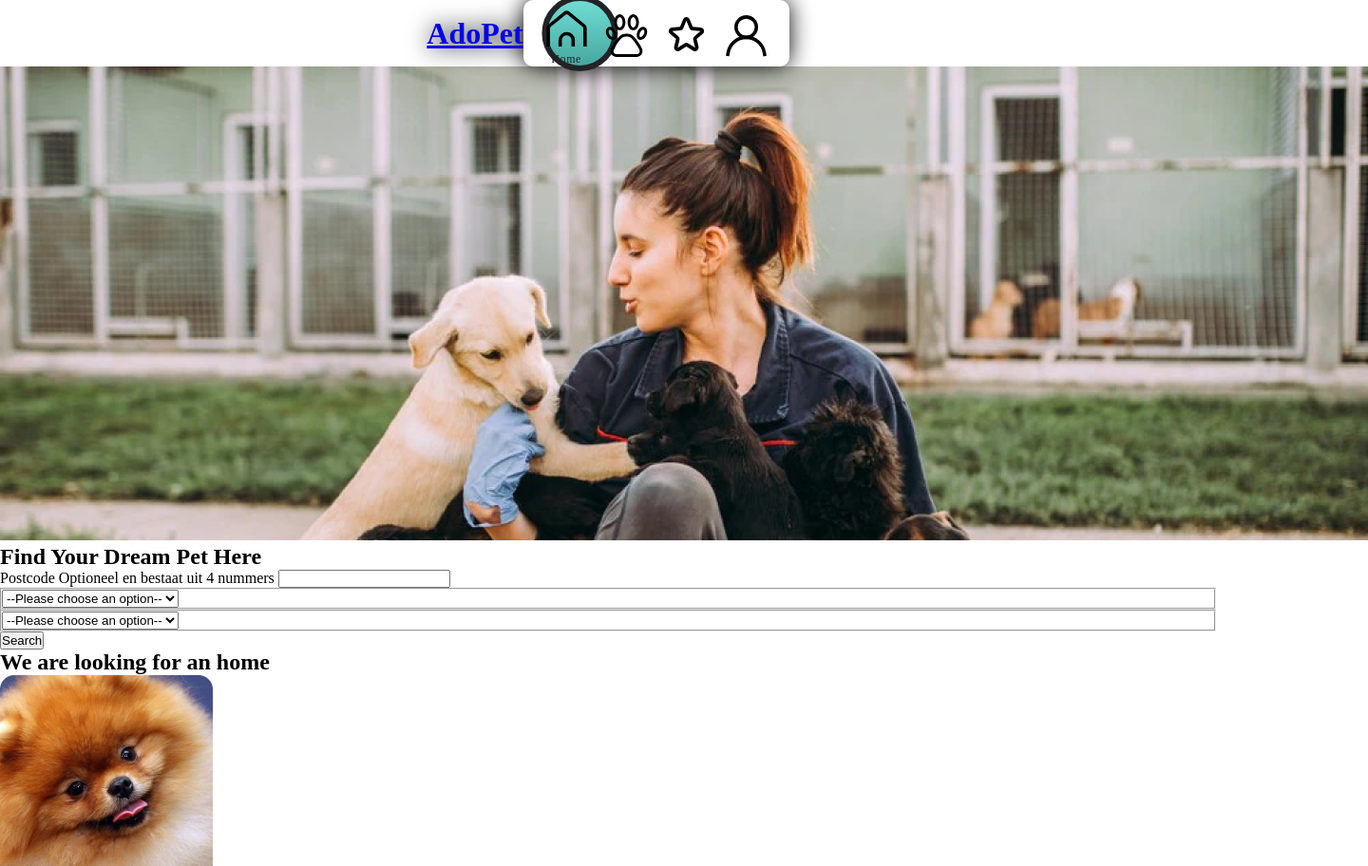
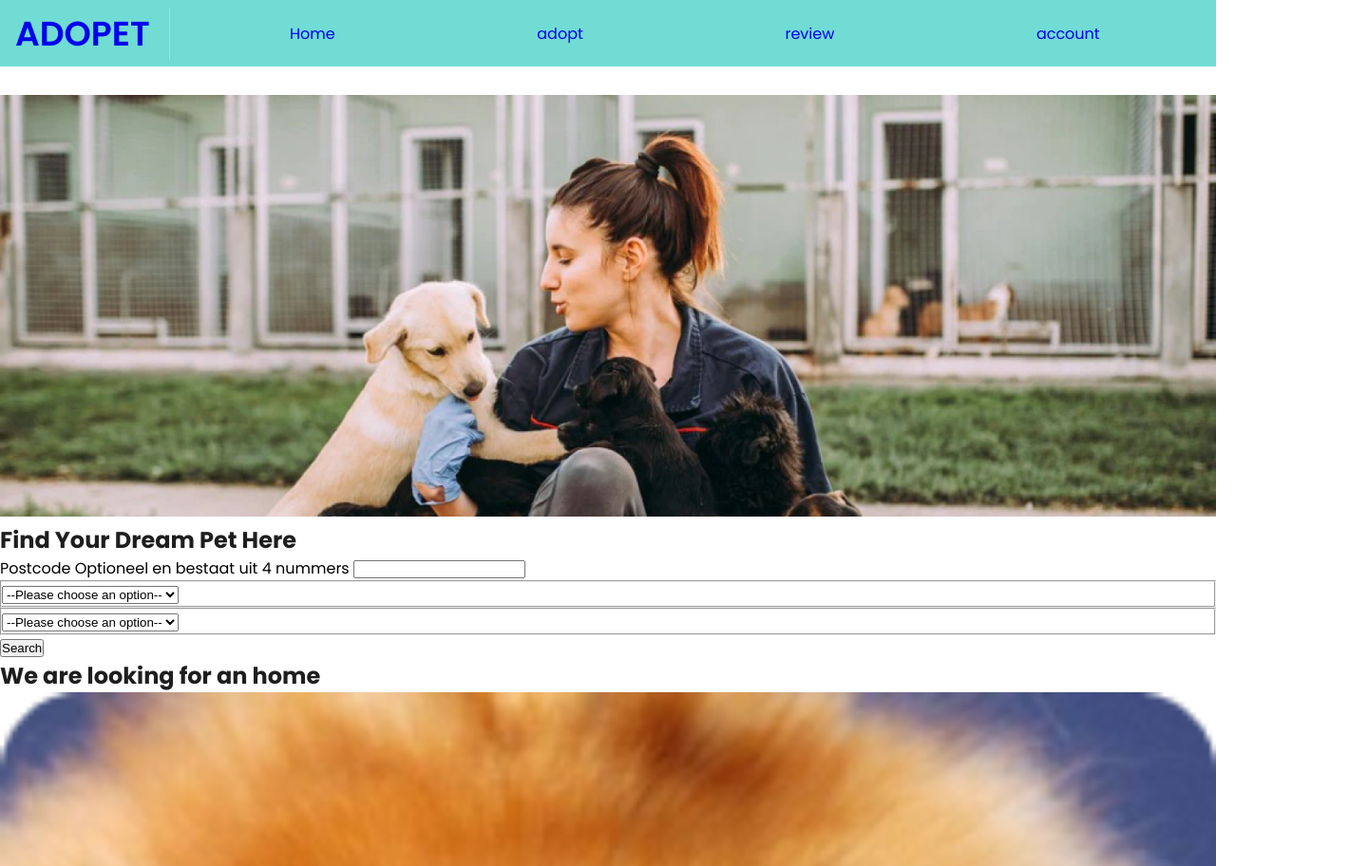
Before and after one commit to evdevloo/pet-adoption, a plain HTML site: page index.html in a window 1280 px wide. Shown: the top 912 px of the page at 95% size, 1440 px wide, since content can reach past the window. Drawn offline with Linux system fonts and the light colour scheme.

Commit message:
starting on main page. started with banner

```diff
--- a/css/main.css
+++ b/css/main.css
@@ -1,3 +1,5 @@
+@import url("https://fonts.googleapis.com/css2?family=Poppins:wght@100;200;300;400;500;600;700;800;900");
+
 * {
     margin: 0;
     padding: 0;
@@ -6,16 +8,57 @@
 :root {
     --clr: #222327;
 }
-header {
-    display: flex;
-    justify-content: center;
-    align-items: center;
-    filter: drop-shadow(0 0 0.75rem black);
+
+html, body {
+    font-family: 'Poppins', sans-serif;
+    -ms-text-size-adjust: 100%;
+    -webkit-font-smoothing: antialiased;
+    -moz-osx-font-smoothing: grayscale;
 }
+
+a {
+    text-decoration: none;
+}
+
+h1, h2, h3, h4, h5, h6 {
+    color: #1e1e1e;
+    margin-top: 0px;
+    margin-bottom: 0px;
+    font-weight: 700;
+}
+
+ul {
+    margin-bottom: 0px;
+}
+
+p {
+    font-size: 14px;
+    line-height: 28px;
+    color: #4a4a4a;
+}
+
+img {
+    width: 100%;
+    overflow: hidden;
+}
+
+.container {
+    width: 100%;
+    margin-left: auto;
+    margin-right: auto;
+}
+
+
+
+
+
 .navbar {
+    padding-right: 1em;
+    padding-left: 1em;
+
     position: relative;
     height: 4.375em;
-    background: #fff;
+
     display: flex;
     justify-content: center;
     align-items: center;
@@ -29,10 +72,72 @@ header {
 .navbar ul li {
     position: relative;
     list-style: none;
+}
+
+
+
+.navbar ul li.active a .icon:first-child {
+    filter: invert(82%) sepia(13%) saturate(1233%) hue-rotate(125deg) brightness(95%) contrast(90%);
+}
+
+
+
+
+
+@media screen and (min-width: 600px) {
+
+    header {
+        position: absolute;
+        background-color: #70DCD4;
+        width: 100%;
+
+    }
+
+    header h1 {
+        font-size: 36px;
+        text-transform: uppercase;
+        color: #fff;
+        font-weight: 600;
+        margin-right: 20px;
+        padding-right: 20px;
+        border-right: 1px solid rgba(250, 250, 250, 0.3);
+    }
+    .navbar span img {
+        display: none;
+    }
+    .banner {
+        padding-top: 6.25em;
+    }
+
+}
+
+@media screen and (max-width: 600px) {
+    header {
+        position: fixed;
+
+        bottom: 0;
+        width: 100%;
+        display: flex;
+        justify-content: center;
+        align-items: center;
+        filter: drop-shadow(0 0 0.75rem black) ;
+    }
+    .logo {
+        display: none;
+    }
+
+    .navbar {
+        width: 100%;
+        background: #fff;
+
+    }
+
+    .navbar ul li {
         width: 4.375em;
         height: 4.375em;
         z-index: 1;
     }
+
     .navbar ul li a {
         position: relative;
         display: flex;
@@ -55,10 +160,18 @@ header {
         text-align: center;
         transition: 0.5s;
         color: var(--clr);
+        opacity: 0.5;
     }
+
     .navbar ul li.active a .icon {
         transform: translateY(-0.3em);
+        opacity: 1;
     }
+    .navbar ul li.active a .text {
+        opacity: 1;
+        transform: translateY(10px);
+    }
+
     .navbar ul li a .text {
         position: absolute;
         color: var(--clr);
@@ -69,50 +182,4 @@ header {
         opacity: 0;
         transform: translateY(20px);
     }
-.navbar ul li.active a .text {
-    opacity: 1;
-    transform: translateY(10px);
 }
-.indicator {
-    position: absolute;
-    top: -7.5%;
-    left: 7%;
-    width: 80px;
-    height: 80px;
-    background: linear-gradient(180deg, #70DCD4 0%, #46A8A0 100%);
-    border-radius: 50%;
-    border: 6px solid var(--clr);
-    transition: 0.5s;
-}
-
-/* Indicator Transitions */
-.navbar ul li:nth-child(1).active ~ .indicator {
-    transform: translateX(0.5%);
-}
-.navbar ul li:nth-child(2).active ~ .indicator {
-    transform: translateX(110%);
-}
-.navbar ul li:nth-child(3).active ~ .indicator {
-    transform: translateX(calc(5.5em * 2));
-}
-.navbar ul li:nth-child(4).active ~ .indicator {
-    transform: translateX(calc(5.5em * 3));
-}
-
-@media screen and (max-width: 600px) {
-    header {
-        position: fixed;
-
-        bottom: 0;
-        width: 100%;
-    }
-    .logo {
-        display: none;
-    }
-
-    .navbar {
-
-        width: 100%;
-
-    }
-}
--- a/index.html
+++ b/index.html
@@ -7,12 +7,13 @@
 </head>
 <body>
     <header>
+
+        <nav class="navbar">
             <h1>
                 <a class="logo" href="./">AdoPet</a>
             </h1>
-        <nav class="navbar">
             <ul>
-                <li class="list active">
+                <li class="active">
                     <a href="#">
                         <span class="icon">
                             <img src="assets/home-svgrepo-com.svg" alt="">
@@ -20,7 +21,7 @@
                         <span class="text">Home</span>
                     </a>
                 </li>
-                <li class="list">
+                <li>
                     <a href="#">
                         <span class="icon">
                             <img src="assets/pets-svgrepo-com.svg" alt="">
@@ -28,7 +29,7 @@
                         <span class="text">adopt</span>
                     </a>
                 </li>
-                <li class="list">
+                <li>
                     <a href="#">
                         <span class="icon">
                             <img src="assets/star-svgrepo-com.svg" alt="">
@@ -36,7 +37,7 @@
                         <span class="text">review</span>
                     </a>
                 </li>
-                <li class="list">
+                <li>
                     <a href="#">
                         <span class="icon">
                             <img src="assets/account-svgrepo-com.svg" alt="">
@@ -44,17 +45,18 @@
                         <span class="text">account</span>
                     </a>
                 </li>
-                <div class="indicator"></div>
             </ul>
         </nav>
     </header>
     <main>
-        <section class="intro">
+        <section class="banner">
+            <div class="container">
                 <figure>
                     <img alt="" src="./img/adoptionBanner.png">
                 </figure>
                 <div class="content">
                     <h1>Find Your Dream Pet Here</h1>
+                </div>
             </div>
         </section>
 
--- a/js/main.js
+++ b/js/main.js
@@ -1,4 +1,7 @@
-const list = document.querySelectorAll(".list");
+const list = document.querySelectorAll(".navbar li");
+let throttled = false;
+
+
 
 function activeLink() {
     list.forEach((item) => item.classList.remove("active"));
```
Lines whose indentation alone changed are shown as unchanged.
